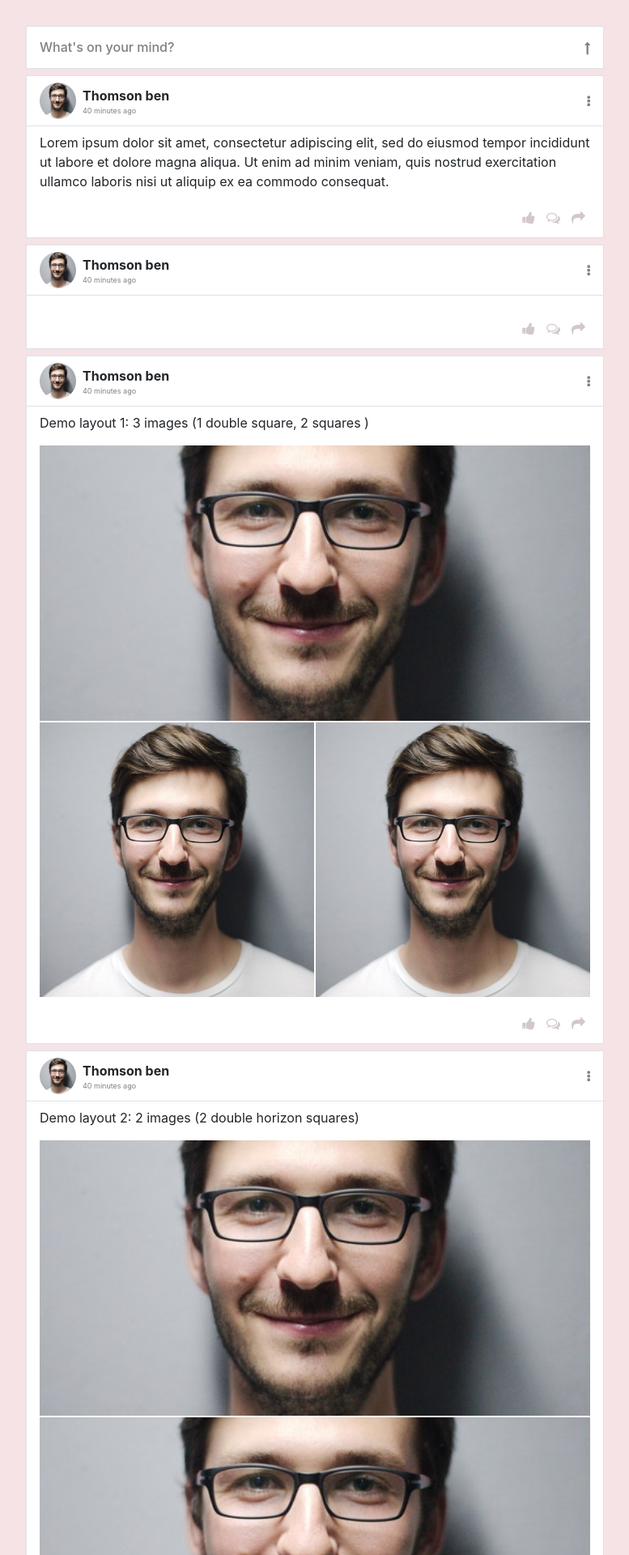
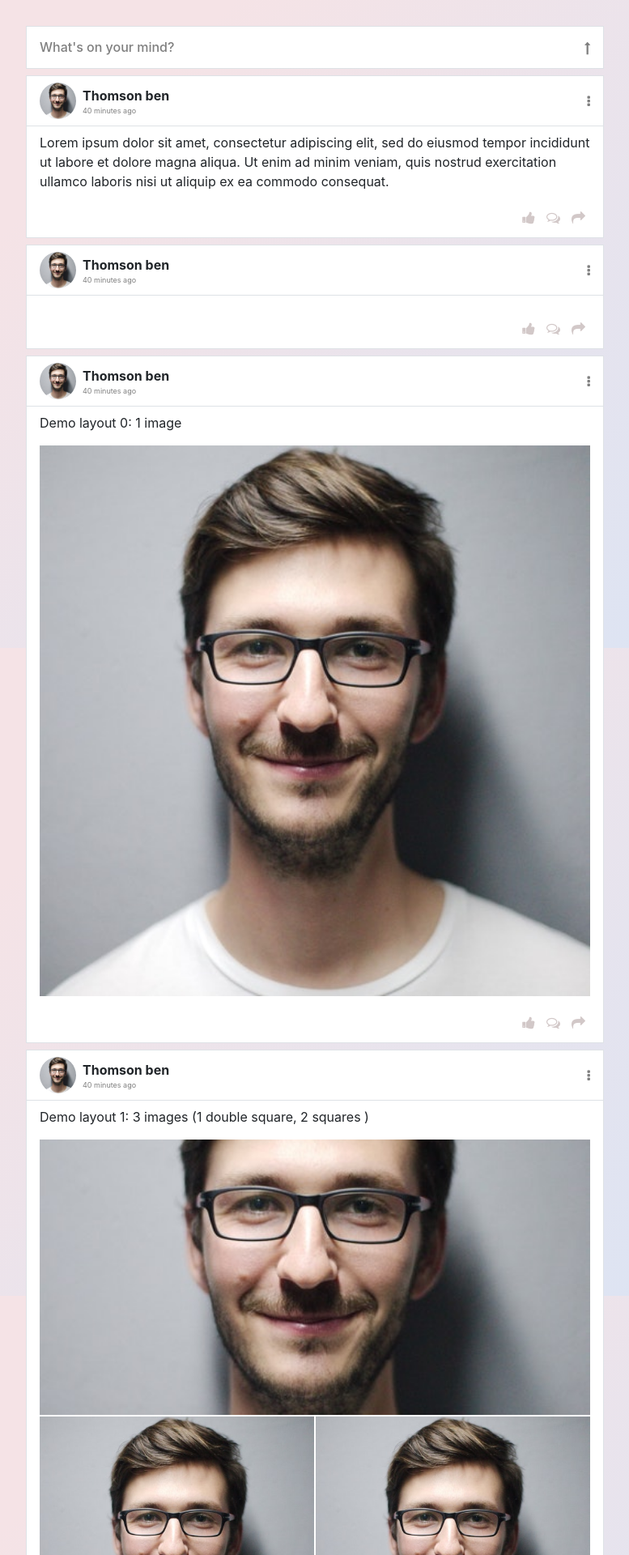
Before and after one commit to leluong141996/winx-magic-smart-layout, a Flask app: page / in a window 1280 px wide. Shown: the top 1920 px of the page at 81% size, without its empty margins (251-1028 px from the left). Run offline with Flask 2, Linux system fonts and the light colour scheme; some libraries are stand-ins or nearby versions.

Commit message:
distribute layouts

```diff
--- a/static/css/style.css
+++ b/static/css/style.css
@@ -8,6 +8,15 @@
 body {
     background-color: #d9e4f5;
     background-image: linear-gradient(315deg, #d9e4f5 0%, #f5e3e6 74%);
+    background-attachment: fixed;
+}
+
+.single-image{
+    width: 100%;
+}
+
+.single-image img{
+    display: block!important;
 }
 
 .time {
--- /dev/null
+++ b/static/js/layouts.js
@@ -0,0 +1,538 @@
+var layout_map = {
+    "layout_0": layout_0,
+    "layout_1": layout_1,
+    "layout_2": layout_2,
+    "layout_3": layout_3,
+    "layout_4": layout_4,
+    "layout_5": layout_5,
+    "layout_6": layout_6,
+    "layout_7": layout_7,
+    "layout_8": layout_8,
+    "layout_9": layout_9,
+    "layout_10": layout_10,
+    "layout_11": layout_11,
+    "layout_12": layout_12,
+    "layout_13": layout_13,
+    "layout_14": layout_14,
+    "layout_15": layout_15,
+    "layout_16": layout_16,
+    "layout_17": layout_17,
+    "layout_18": layout_18,
+    "layout_19": layout_19,
+    "layout_20": layout_20,
+    "layout_21": layout_21,
+    "layout_22": layout_22,
+    "layout_23": layout_23,
+    "layout_24": layout_24,
+    "layout_25": layout_25,
+    "layout_26": layout_26,
+    "layout_27": layout_27,
+    "layout_28": layout_28,
+}
+
+function layout_0(links){
+return `
+<div class="feed-image p-2 px-3 layout-0">
+<a class="single-image" href="${links[0]}"
+    style="background-image: url('${links[0]}');">
+    <img src="${links[0]}" alt="post-img" class="img-fluid img-responsive" />
+</a>
+</div>
+`}
+
+function layout_1(links){
+return `
+<div class="bg-white border mt-2">
+    <div class="feed-image p-2 px-3 layout-1">
+        <a class="double-square-h" href="${links[0]}"
+            style="background-image: url('${links[0]}');">
+            <img src="${links[0]}" alt="post-img" class="img-fluid img-responsive" />
+        </a>
+        <a class="square" href="${links[1]}"
+            style="background-image: url('${links[1]}');">
+            <img src="${links[1]}" alt="post-img" class="img-fluid img-responsive" />
+        </a>
+        <a class="square" href="${links[2]}"
+            style="background-image: url('${links[2]}');">
+            <img src="${links[2]}" alt="post-img" class="img-fluid img-responsive" />
+        </a>
+    </div>
+</div>
+`}
+
+function layout_2 (links){
+return `
+<div class="feed-image p-2 px-3 layout-2">
+<a class="double-square-h" href="${links[0]}"
+    style="background-image: url('${links[0]}');">
+    <img src="${links[0]}" alt="post-img" class="img-fluid img-responsive" />
+</a>
+<a class="double-square-h" href="${links[1]}"
+    style="background-image: url('${links[1]}');">
+    <img src="${links[1]}" alt="post-img" class="img-fluid img-responsive" />
+</a>
+</div>
+`}
+
+function layout_3 (links){
+return `
+<div class="feed-image p-2 px-3 layout-3">
+<a class="double-square-v" href="${links[0]}"
+    style="background-image: url('${links[0]}');">
+    <img src="${links[0]}" alt="post-img" class="img-fluid img-responsive" />
+</a>
+<a class="double-square-v" href="${links[1]}"
+    style="background-image: url('${links[1]}');">
+    <img src="${links[1]}" alt="post-img" class="img-fluid img-responsive" />
+</a>
+</div>
+`}
+
+function layout_4 (links){
+return `
+<div class="feed-image p-2 px-3 layout-4">
+<a class="rectangle-h-8" href="${links[0]}"
+    style="background-image: url('${links[0]}');">
+    <img src="${links[0]}" alt="post-img" class="img-fluid img-responsive" />
+</a>
+<a class="rectangle-h-4" href="${links[1]}"
+    style="background-image: url('${links[1]}');">
+    <img src="${links[1]}" alt="post-img" class="img-fluid img-responsive" />
+</a>
+</div>
+`}
+
+function layout_5 (links){
+return `
+<div class="feed-image p-2 px-3 layout-5">
+<a class="rectangle-h-4" href="${links[0]}"
+    style="background-image: url('${links[0]}');">
+    <img src="${links[0]}" alt="post-img" class="img-fluid img-responsive" />
+</a>
+<a class="rectangle-h-8" href="${links[1]}"
+    style="background-image: url('${links[1]}');">
+    <img src="${links[1]}" alt="post-img" class="img-fluid img-responsive" />
+</a>
+</div>
+`}
+
+function layout_6 (links){
+return `
+<div class="feed-image p-2 px-3 layout-6">
+<a class="rectangle-v-4" href="${links[0]}"
+    style="background-image: url('${links[0]}');">
+    <img src="${links[0]}" alt="post-img" class="img-fluid img-responsive" />
+</a>
+<a class="rectangle-v-8" href="${links[1]}"
+    style="background-image: url('${links[1]}');">
+    <img src="${links[1]}" alt="post-img" class="img-fluid img-responsive" />
+</a>
+</div>
+`}
+
+function layout_7 (links){
+return `
+<div class="feed-image p-2 px-3 layout-7">
+<a class="rectangle-v-8" href="${links[0]}"
+    style="background-image: url('${links[0]}');">
+    <img src="${links[0]}" alt="post-img" class="img-fluid img-responsive" />
+</a>
+<a class="rectangle-v-4" href="${links[1]}"
+    style="background-image: url('${links[1]}');">
+    <img src="${links[1]}" alt="post-img" class="img-fluid img-responsive" />
+</a>
+</div>
+`}
+
+function layout_8 (links){
+return `
+<div class="feed-image p-2 px-3 layout-8">
+<a class="double-square-v" href="${links[0]}"
+    style="background-image: url('${links[0]}');">
+    <img src="${links[0]}" alt="post-img" class="img-fluid img-responsive" />
+</a>
+<a class="square" href="${links[1]}"
+    style="background-image: url('${links[1]}');">
+    <img src="${links[1]}" alt="post-img" class="img-fluid img-responsive" />
+</a>
+<a class="square" href="${links[2]}"
+    style="background-image: url('${links[2]}');">
+    <img src="${links[2]}" alt="post-img" class="img-fluid img-responsive" />
+</a>
+</div>
+`}
+
+function layout_9 (links){
+return `
+<div class="feed-image p-2 px-3 layout-9">
+<a class="square" href="${links[0]}"
+    style="background-image: url('${links[0]}');">
+    <img src="${links[0]}" alt="post-img" class="img-fluid img-responsive" />
+</a>
+<a class="double-square-v" href="${links[1]}"
+    style="background-image: url('${links[1]}');">
+    <img src="${links[1]}" alt="post-img" class="img-fluid img-responsive" />
+</a>
+<a class="square" href="${links[2]}"
+    style="background-image: url('${links[2]}');">
+    <img src="${links[2]}" alt="post-img" class="img-fluid img-responsive" />
+</a>
+</div>
+`}
+
+function layout_10 (links){
+return `
+<div class="feed-image p-2 px-3 layout-10">
+<a class="square" href="${links[0]}"
+    style="background-image: url('${links[0]}');">
+    <img src="${links[0]}" alt="post-img" class="img-fluid img-responsive" />
+</a>
+<a class="square" href="${links[1]}"
+    style="background-image: url('${links[1]}');">
+    <img src="${links[1]}" alt="post-img" class="img-fluid img-responsive" />
+</a>
+<a class="double-square-h" href="${links[2]}"
+    style="background-image: url('${links[2]}');">
+    <img src="${links[2]}" alt="post-img" class="img-fluid img-responsive" />
+</a>
+</div>
+`}
+
+function layout_11 (links){
+return `
+<div class="feed-image p-2 px-3 layout-11">
+<a class="rectangle-v-4" href="${links[0]}"
+    style="background-image: url('${links[0]}');">
+    <img src="${links[0]}" alt="post-img" class="img-fluid img-responsive" />
+</a>
+<a class="rectangle-h-8-8" href="${links[1]}"
+    style="background-image: url('${links[1]}');">
+    <img src="${links[1]}" alt="post-img" class="img-fluid img-responsive" />
+</a>
+<a class="rectangle-h-8-8" href="${links[2]}"
+    style="background-image: url('${links[2]}');">
+    <img src="${links[2]}" alt="post-img" class="img-fluid img-responsive" />
+</a>
+</div>
+`}
+
+function layout_12 (links){
+return `
+<div class="feed-image p-2 px-3 layout-12">
+<a class="rectangle-h-8-8" href="${links[0]}"
+    style="background-image: url('${links[0]}');">
+    <img src="${links[0]}" alt="post-img" class="img-fluid img-responsive" />
+</a>
+<a class="rectangle-v-4" href="${links[1]}"
+    style="background-image: url('${links[1]}');">
+    <img src="${links[1]}" alt="post-img" class="img-fluid img-responsive" />
+</a>
+<a class="rectangle-h-8-8" href="${links[2]}"
+    style="background-image: url('${links[2]}');">
+    <img src="${links[2]}" alt="post-img" class="img-fluid img-responsive" />
+</a>
+</div>
+`}
+
+function layout_13 (links){
+return `
+<div class="feed-image p-2 px-3 layout-13">
+<a class="rectangle-h-4" href="${links[0]}"
+    style="background-image: url('${links[0]}');">
+    <img src="${links[0]}" alt="post-img" class="img-fluid img-responsive" />
+</a>
+<a class="rectangle-v-8-6" href="${links[1]}"
+    style="background-image: url('${links[1]}');">
+    <img src="${links[1]}" alt="post-img" class="img-fluid img-responsive" />
+</a>
+<a class="rectangle-v-8-6" href="${links[2]}"
+    style="background-image: url('${links[2]}');">
+    <img src="${links[2]}" alt="post-img" class="img-fluid img-responsive" />
+</a>
+</div>
+`}
+
+function layout_14 (links){
+return `
+<div class="feed-image p-2 px-3 layout-14">
+<a class="rectangle-v-8-6" href="${links[0]}"
+    style="background-image: url('${links[0]}');">
+    <img src="${links[0]}" alt="post-img" class="img-fluid img-responsive" />
+</a>
+<a class="rectangle-v-8-6" href="${links[1]}"
+    style="background-image: url('${links[1]}');">
+    <img src="${links[1]}" alt="post-img" class="img-fluid img-responsive" />
+</a>
+<a class="rectangle-h-4" href="${links[2]}"
+    style="background-image: url('${links[2]}');">
+    <img src="${links[2]}" alt="post-img" class="img-fluid img-responsive" />
+</a>
+</div>
+`}
+
+function layout_15 (links){
+return `
+<div class="feed-image p-2 px-3 layout-15">
+<a class="rectangle-h-4" href="${links[0]}"
+    style="background-image: url('${links[0]}');">
+    <img src="${links[0]}" alt="post-img" class="img-fluid img-responsive" />
+</a>
+<a class="rectangle-h-4" href="${links[1]}"
+    style="background-image: url('${links[1]}');">
+    <img src="${links[1]}" alt="post-img" class="img-fluid img-responsive" />
+</a>
+<a class="rectangle-h-4" href="${links[2]}"
+    style="background-image: url('${links[2]}');">
+    <img src="${links[2]}" alt="post-img" class="img-fluid img-responsive" />
+</a>
+</div>
+`}
+
+function layout_16 (links){
+return `
+<div class="feed-image p-2 px-3 layout-16">
+<a class="rectangle-v-4" href="${links[0]}"
+    style="background-image: url('${links[0]}');">
+    <img src="${links[0]}" alt="post-img" class="img-fluid img-responsive" />
+</a>
+<a class="rectangle-v-4" href="${links[1]}"
+    style="background-image: url('${links[1]}');">
+    <img src="${links[1]}" alt="post-img" class="img-fluid img-responsive" />
+</a>
+<a class="rectangle-v-4" href="${links[2]}"
+    style="background-image: url('${links[2]}');">
+    <img src="${links[2]}" alt="post-img" class="img-fluid img-responsive" />
+</a>
+</div>
+`}
+
+function layout_17 (links){
+return `
+<div class="feed-image p-2 px-3 layout-17">
+<a class="square" href="${links[0]}"
+    style="background-image: url('${links[0]}');">
+    <img src="${links[0]}" alt="post-img" class="img-fluid img-responsive" />
+</a>
+<a class="square" href="${links[1]}"
+    style="background-image: url('${links[1]}');">
+    <img src="${links[1]}" alt="post-img" class="img-fluid img-responsive" />
+</a>
+<a class="square" href="${links[2]}"
+    style="background-image: url('${links[2]}');">
+    <img src="${links[2]}" alt="post-img" class="img-fluid img-responsive" />
+</a>
+<a class="square" href="${links[3]}"
+    style="background-image: url('${links[3]}');">
+    <img src="${links[3]}" alt="post-img" class="img-fluid img-responsive" />
+</a>
+</div>
+`}
+
+function layout_18 (links){
+return `
+<div class="feed-image p-2 px-3 layout-18">
+<a class="double-square-v" href="${links[0]}"
+    style="background-image: url('${links[0]}');">
+    <img src="${links[0]}" alt="post-img" class="img-fluid img-responsive" />
+</a>
+<a class="rectangle-h-6-4" href="${links[1]}"
+    style="background-image: url('${links[1]}');">
+    <img src="${links[1]}" alt="post-img" class="img-fluid img-responsive" />
+</a>
+<a class="rectangle-h-6-4" href="${links[2]}"
+    style="background-image: url('${links[2]}');">
+    <img src="${links[2]}" alt="post-img" class="img-fluid img-responsive" />
+</a>
+<a class="rectangle-h-6-4" href="${links[3]}"
+    style="background-image: url('${links[3]}');">
+    <img src="${links[3]}" alt="post-img" class="img-fluid img-responsive" />
+</a>
+</div>
+`}
+
+function layout_19 (links){
+return `
+<div class="feed-image p-2 px-3 layout-19">
+<a class="rectangle-h-6-4" href="${links[0]}"
+    style="background-image: url('${links[0]}');">
+    <img src="${links[0]}" alt="post-img" class="img-fluid img-responsive" />
+</a>
+<a class="double-square-v" href="${links[1]}"
+    style="background-image: url('${links[1]}');">
+    <img src="${links[1]}" alt="post-img" class="img-fluid img-responsive" />
+</a>
+<a class="rectangle-h-6-4" href="${links[2]}"
+    style="background-image: url('${links[2]}');">
+    <img src="${links[2]}" alt="post-img" class="img-fluid img-responsive" />
+</a>
+<a class="rectangle-h-6-4" href="${links[3]}"
+    style="background-image: url('${links[3]}');">
+    <img src="${links[3]}" alt="post-img" class="img-fluid img-responsive" />
+</a>
+</div>
+`}
+
+
+function layout_20 (links){
+return `
+<div class="feed-image p-2 px-3 layout-20">
+<a class="rectangle-v-6-4" href="${links[0]}"
+    style="background-image: url('${links[0]}');">
+    <img src="${links[0]}" alt="post-img" class="img-fluid img-responsive" />
+</a>
+<a class="rectangle-v-6-4" href="${links[1]}"
+    style="background-image: url('${links[1]}');">
+    <img src="${links[1]}" alt="post-img" class="img-fluid img-responsive" />
+</a>
+<a class="rectangle-v-6-4" href="${links[2]}"
+    style="background-image: url('${links[2]}');">
+    <img src="${links[2]}" alt="post-img" class="img-fluid img-responsive" />
+</a>
+<a class="double-square-h" href="${links[3]}"
+    style="background-image: url('${links[3]}');">
+    <img src="${links[3]}" alt="post-img" class="img-fluid img-responsive" />
+</a>
+</div>
+`}
+
+function layout_21 (links){
+return `
+<div class="feed-image p-2 px-3 layout-21">
+<a class="double-square-h" href="${links[0]}"
+    style="background-image: url('${links[0]}');">
+    <img src="${links[0]}" alt="post-img" class="img-fluid img-responsive" />
+</a>
+<a class="rectangle-v-6-4" href="${links[1]}"
+    style="background-image: url('${links[1]}');">
+    <img src="${links[1]}" alt="post-img" class="img-fluid img-responsive" />
+</a>
+<a class="rectangle-v-6-4" href="${links[2]}"
+    style="background-image: url('${links[2]}');">
+    <img src="${links[2]}" alt="post-img" class="img-fluid img-responsive" />
+</a>
+<a class="rectangle-v-6-4" href="${links[3]}"
+    style="background-image: url('${links[3]}');">
+    <img src="${links[3]}" alt="post-img" class="img-fluid img-responsive" />
+</a>
+</div>
+`}
+
+function layout_22 (links){
+return `
+<div class="feed-image p-2 px-3 layout-22">
+<a class="rectangle-v-8" href="${links[0]}"
+    style="background-image: url('${links[0]}');">
+    <img src="${links[0]}" alt="post-img" class="img-fluid img-responsive" />
+</a>
+<a class="square square-v-4" href="${links[1]}"
+    style="background-image: url('${links[1]}');">
+    <img src="${links[1]}" alt="post-img" class="img-fluid img-responsive" />
+</a>
+<a class="square square-v-4" href="${links[2]}"
+    style="background-image: url('${links[2]}');">
+    <img src="${links[2]}" alt="post-img" class="img-fluid img-responsive" />
+</a>
+<a class="square square-v-4" href="${links[3]}"
+    style="background-image: url('${links[3]}');">
+    <img src="${links[3]}" alt="post-img" class="img-fluid img-responsive" />
+</a>
+</div>
+`}
+
+function layout_23 (links){
+return `
+<div class="feed-image p-2 px-3 layout-23">
+<a class="square square-v-4" href="${links[0]}"
+    style="background-image: url('${links[0]}');">
+    <img src="${links[0]}" alt="post-img" class="img-fluid img-responsive" />
+</a>
+<a class="rectangle-v-8" href="${links[1]}"
+    style="background-image: url('${links[1]}');">
+    <img src="${links[1]}" alt="post-img" class="img-fluid img-responsive" />
+</a>
+<a class="square square-v-4" href="${links[2]}"
+    style="background-image: url('${links[2]}');">
+    <img src="${links[2]}" alt="post-img" class="img-fluid img-responsive" />
+</a>
+<a class="square square-v-4" href="${links[3]}"
+    style="background-image: url('${links[3]}');">
+    <img src="${links[3]}" alt="post-img" class="img-fluid img-responsive" />
+</a>
+</div>
+`}
+
+function layout_24 (links){
+return `
+<div class="feed-image p-2 px-3 layout-24">
+<a class="square square-v-4" href="${links[0]}"
+    style="background-image: url('${links[0]}');">
+    <img src="${links[0]}" alt="post-img" class="img-fluid img-responsive" />
+</a>
+<a class="square square-v-4" href="${links[1]}"
+    style="background-image: url('${links[1]}');">
+    <img src="${links[1]}" alt="post-img" class="img-fluid img-responsive" />
+</a>
+<a class="square square-v-4" href="${links[2]}"
+    style="background-image: url('${links[2]}');">
+    <img src="${links[2]}" alt="post-img" class="img-fluid img-responsive" />
+</a>
+<a class="rectangle-h-8" href="${links[3]}"
+    style="background-image: url('${links[3]}');">
+    <img src="${links[3]}" alt="post-img" class="img-fluid img-responsive" />
+</a>
+</div>
+`}
+
+function layout_25 (links){
+return `
+<div class="feed-image p-2 px-3 layout-25">
+<a class="rectangle-h-8" href="${links[0]}"
+    style="background-image: url('${links[0]}');">
+    <img src="${links[0]}" alt="post-img" class="img-fluid img-responsive" />
+</a>
+<a class="square square-v-4" href="${links[1]}"
+    style="background-image: url('${links[1]}');">
+    <img src="${links[1]}" alt="post-img" class="img-fluid img-responsive" />
+</a>
+<a class="square square-v-4" href="${links[2]}"
+    style="background-image: url('${links[2]}');">
+    <img src="${links[2]}" alt="post-img" class="img-fluid img-responsive" />
+</a>
+<a class="square square-v-4" href="${links[3]}"
+    style="background-image: url('${links[3]}');">
+    <img src="${links[3]}" alt="post-img" class="img-fluid img-responsive" />
+</a>
+</div>
+`}
+
+function layout_26 (links){
+return `
+<div class="feed-image p-2 px-3 layout-26">
+<a class="rectangle-v-3" href="${links[0]}"
+    style="background-image: url('${links[0]}');">
+    <img src="${links[0]}" alt="post-img" class="img-fluid img-responsive" />
+</a>
+<a class="rectangle-v-3" href="${links[1]}"
+    style="background-image: url('${links[1]}');">
+    <img src="${links[1]}" alt="post-img" class="img-fluid img-responsive" />
+</a>
+<a class="rectangle-v-3" href="${links[2]}"
+    style="background-image: url('${links[2]}');">
+    <img src="${links[2]}" alt="post-img" class="img-fluid img-responsive" />
+</a>
+<a class="rectangle-v-3" href="${links[3]}"
+    style="background-image: url('${links[3]}');">
+    <img src="${links[3]}" alt="post-img" class="img-fluid img-responsive" />
+</a>
+</div>
+`}
+
+function layout_27 (links){
+return `
+
+`}
+
+function layout_28 (links){
+return `
+
+`}
--- a/static/js/script.js
+++ b/static/js/script.js
@@ -1,28 +1,37 @@
-if ($('#dropzone').length) {
-    $("form#dropzone").dropzone({ url: "/file/post" });
-    // other code here
-  }
+// if ($('#dropzone').length) {
+//     $("form#dropzone").dropzone({ url: "/file/post" });
+//     // other code here
+//   }
 
 
-function upload(file) {
-    console.log(file)
-    var form = new FormData();
-    form.append("file", file, file.name);
+// function upload(file) {
+//     console.log(file)
+//     var form = new FormData();
+//     form.append("file", file, file.name);
 
-    var settings = {
-        "url": "https://staging-upload.gapo.vn/media/v1.0/internal-files",
-        "method": "POST",
-        "timeout": 0,
-        "headers": {
-            "x-gapo-role": "service"
-        },
-        "processData": false,
-        "mimeType": "multipart/form-data",
-        "contentType": false,
-        "data": form
-    };
+//     var settings = {
+//         "url": "https://staging-upload.gapo.vn/media/v1.0/internal-files",
+//         "method": "POST",
+//         "timeout": 0,
+//         "headers": {
+//             "x-gapo-role": "service"
+//         },
+//         "processData": false,
+//         "mimeType": "multipart/form-data",
+//         "contentType": false,
+//         "data": form
+//     };
 
-    $.ajax(settings).done(function (response) {
-        console.log(response);
-    });
+//     $.ajax(settings).done(function (response) {
+//         console.log(response);
+//     });
+// }
+$(document).ready(function () {
+    console.log(get_layout("layout_1",['static/image/aoKusnD.jpg','static/image/aoKusnD.jpg','static/image/aoKusnD.jpg']))
+    $("#preview-layout").html(get_layout("layout_1",['static/image/aoKusnD.jpg','static/image/aoKusnD.jpg','static/image/aoKusnD.jpg']));
+    console.log("done")
+})
+
+function get_layout(layout, links){
+    return layout_map[layout](links)
 }
--- a/templates/index.html
+++ b/templates/index.html
@@ -8,6 +8,7 @@
     <script src='static/js/dropzone-5.7.0/dist/min/dropzone.min.js'></script>
     <link href="static/js/dropzone-5.7.0/dist/dropzone.css" rel="stylesheet">
     <link href="static/css/style.css" rel="stylesheet">
+    <script src='static/js/layouts.js'></script>
     <script src='static/js/script.js'></script>
 </head>
 
@@ -55,6 +56,28 @@
                         </div>
                         <div class="feed-image p-2 px-3"><img class="img-fluid img-responsive"
                                 src="static/image/aoKusnD.jpg"></div>
+                        <div class="d-flex justify-content-end socials p-2 py-3"><i class="fa fa-thumbs-up"></i><i
+                                class="fa fa-comments-o"></i><i class="fa fa-share"></i></div>
+                    </div>
+                    <div class="bg-white border mt-2">
+                        <div>
+                            <div class="d-flex flex-row justify-content-between align-items-center p-2 border-bottom">
+                                <div class="d-flex flex-row align-items-center feed-text px-2"><img
+                                        class="rounded-circle" src="static/image/aoKusnD.jpg" width="45">
+                                    <div class="d-flex flex-column flex-wrap ml-2"><span
+                                            class="font-weight-bold">Thomson ben</span><span
+                                            class="text-black-50 time">40 minutes ago</span></div>
+                                </div>
+                                <div class="feed-icon px-2"><i class="fa fa-ellipsis-v text-black-50"></i></div>
+                            </div>
+                        </div>
+                        <div class="p-2 px-3"><span>Demo layout 0: 1 image</span></div>
+                        <div class="feed-image p-2 px-3 layout-0">
+                            <a class="single-image" href="static/image/aoKusnD.jpg"
+                                style="background-image: url('static/image/aoKusnD.jpg');">
+                                <img src="static/image/aoKusnD.jpg" alt="post-img" class="img-fluid img-responsive" />
+                            </a>
+                        </div>
                         <div class="d-flex justify-content-end socials p-2 py-3"><i class="fa fa-thumbs-up"></i><i
                                 class="fa fa-comments-o"></i><i class="fa fa-share"></i></div>
                     </div>
@@ -900,6 +923,7 @@
             <div class="modal-body">
                 What's on your mind?
               <hr>
+              <div id="preview-layout"></div>
               <div >
                 <form action="/file-upload" class="dropzone" id="dropzone">
                     <div class="fallback">
```
